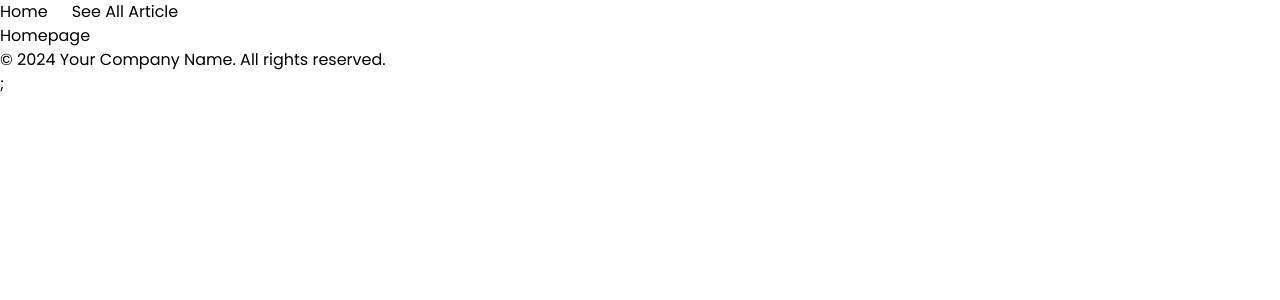
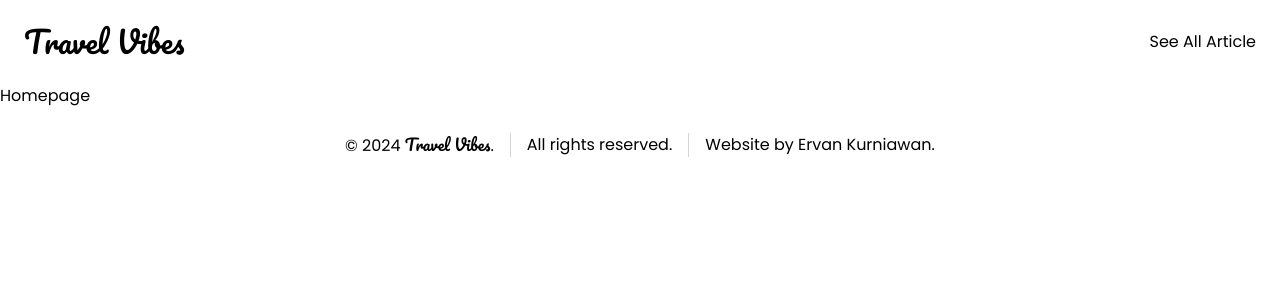
Before and after one commit to ervanervan/travel-vibes, a React (Vite) app: page / in a window 1280 px wide. Shown: the top 300 px of the page. Built offline with nearby package versions, Linux system fonts and the light colour scheme; no server answers.

Commit message:
update: footer styling

```diff
--- a/src/components/Footer.tsx
+++ b/src/components/Footer.tsx
@@ -1,7 +1,26 @@
+import { Link } from "react-router-dom";
+
 export default function Footer() {
   return (
     <footer>
-      <p>&copy; 2024 Your Company Name. All rights reserved.</p>;
+      <div className="container mx-auto">
+        <div className="flex items-center justify-center p-6 text-center divide-x divide-gray-300">
+          <p className="px-4">
+            &copy; 2024 <span className="font-pacifico">Travel Vibes</span>.
+          </p>
+          <p className="px-4">All rights reserved.</p>
+          <p className="px-4">
+            Website by{" "}
+            <Link
+              to={"https://ervankurniawan.vercel.app/"}
+              className="hover:underline"
+            >
+              Ervan Kurniawan
+            </Link>
+            .
+          </p>
+        </div>
+      </div>
     </footer>
   );
 }
--- a/src/components/Navbar.tsx
+++ b/src/components/Navbar.tsx
@@ -3,12 +3,17 @@ import { Link } from "react-router-dom";
 export default function Navbar() {
   return (
     <header>
-      <div className="grid grid-cols-2 items-center">
-        <nav className="flex items-center flex-wrap gap-6">
-          <Link to={"/"}>Home</Link>
-          <Link to={"/articles-list"}>See All Article</Link>
-        </nav>
-        <div className="flex justify-end"></div>
+      <div className="container mx-auto">
+        <div className="grid grid-cols-2 items-center p-6">
+          <Link to={"/"}>
+            <h1 className="font-pacifico text-3xl">Travel Vibes</h1>
+          </Link>
+          <div className="flex justify-end">
+            <nav className="flex items-center flex-wrap gap-6">
+              <Link to={"/article-list"}>See All Article</Link>
+            </nav>
+          </div>
+        </div>
       </div>
     </header>
   );
--- a/src/router.tsx
+++ b/src/router.tsx
@@ -9,12 +9,16 @@ import CommentPage from "./pages/CommentPage";
 import RegisterPage from "./pages/Registerpage";
 import ProfilePage from "./pages/Profilepage";
 import ArticlePage from "./pages/Articlepage";
+import Articlelist from "./pages/Articlelist";
 
 export const router = createBrowserRouter([
   {
     path: "/",
     element: <App />,
-    children: [{ path: "/", element: <HomePage /> }],
+    children: [
+      { path: "/", element: <HomePage /> },
+      { path: "/article-list", element: <Articlelist /> },
+    ],
   },
   { path: "/login", element: <LoginPage /> },
   { path: "/register", element: <RegisterPage /> },
```
